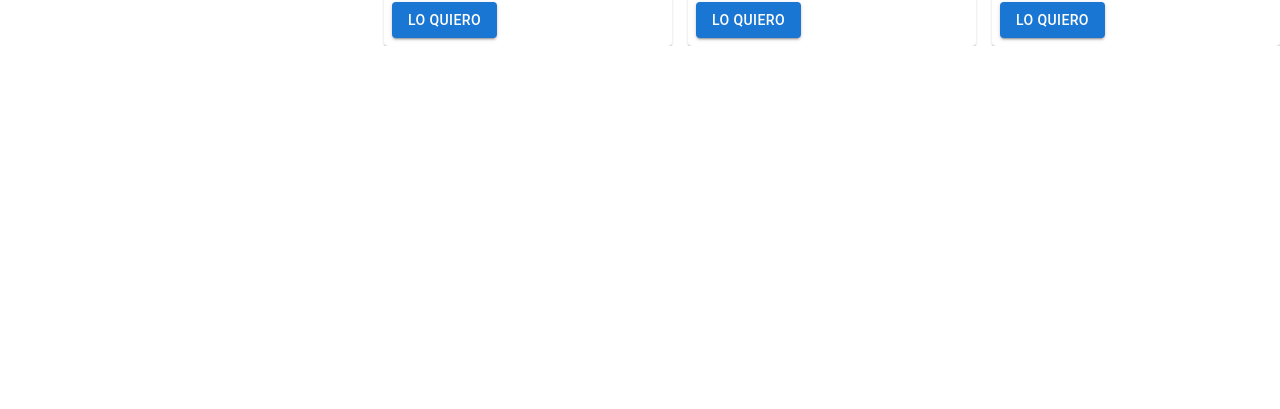
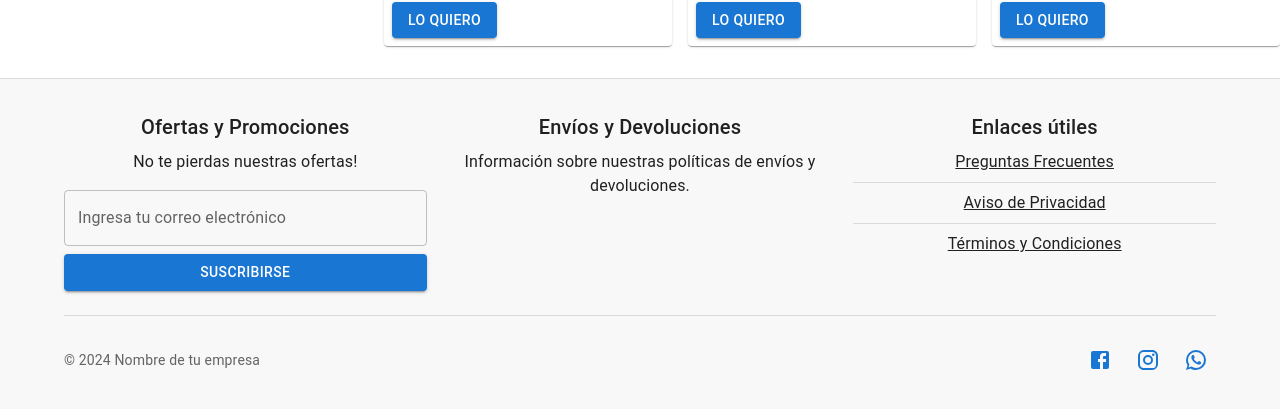
Before and after one commit to yeisonbs/demo-catalogo-productos, a React (Create React App) app: page / in a window 1280 px wide. Shown: the part 765-1174 px from the top of the page. Before the commit the page ends 811 px from the top, so only its background shows below. Built offline with nearby package versions, Linux system fonts and the light colour scheme.

Commit message:
creacion del footer

```diff
--- /dev/null
+++ b/src/components/footer/Footer.jsx
@@ -0,0 +1,77 @@
+import React from 'react';
+import { Box, Container, Grid, Typography, TextField, Button, Link, Divider, IconButton } from '@mui/material';
+import FacebookIcon from '@mui/icons-material/Facebook';
+import InstagramIcon from '@mui/icons-material/Instagram';
+import WhatsAppIcon from '@mui/icons-material/WhatsApp';
+
+const Footer = () => {
+  return (
+    <Box sx={{ backgroundColor: '#f8f8f8', py: 4, mt: 4, borderTop: '1px solid #ddd' }}>
+      <Container>
+        <Grid container spacing={4}>
+          <Grid item xs={12} md={4}>
+            <Typography variant="h6" gutterBottom>
+              Ofertas y Promociones
+            </Typography>
+            <Typography>No te pierdas nuestras ofertas!</Typography>
+            <TextField
+              id="email-input"
+              label="Ingresa tu correo electrónico"
+              variant="outlined"
+              fullWidth
+              margin="normal"
+            />
+            <Button variant="contained" color="primary" fullWidth>
+              Suscribirse
+            </Button>
+          </Grid>
+
+          <Grid item xs={12} md={4}>
+            <Typography variant="h6" gutterBottom>
+              Envíos y Devoluciones
+            </Typography>
+            <Typography>Información sobre nuestras políticas de envíos y devoluciones.</Typography>
+          </Grid>
+
+          <Grid item xs={12} md={4}>
+            <Typography variant="h6" gutterBottom>
+              Enlaces útiles
+            </Typography>
+            <Link href="#" color="inherit">
+              Preguntas Frecuentes
+            </Link>
+            <Divider sx={{ my: 1 }} />
+            <Link href="#" color="inherit">
+              Aviso de Privacidad
+            </Link>
+            <Divider sx={{ my: 1 }} />
+            <Link href="#" color="inherit">
+              Términos y Condiciones
+            </Link>
+          </Grid>
+        </Grid>
+
+        <Divider sx={{ my: 3 }} />
+
+        <Grid container justifyContent="space-between" alignItems="center">
+          <Typography variant="body2" color="textSecondary">
+            © 2024 Nombre de tu empresa
+          </Typography>
+          <Box sx={{ display: 'flex', gap: 1 }}>
+            <IconButton color="primary" href="#" target="_blank">
+              <FacebookIcon />
+            </IconButton>
+            <IconButton color="primary" href="#" target="_blank">
+              <InstagramIcon />
+            </IconButton>
+            <IconButton color="primary" href="#" target="_blank">
+              <WhatsAppIcon />
+            </IconButton>
+          </Box>
+        </Grid>
+      </Container>
+    </Box>
+  );
+};
+
+export default Footer;
--- a/src/pages/HomePage.jsx
+++ b/src/pages/HomePage.jsx
@@ -6,6 +6,7 @@ import ProductFilter from '../components/product-list/Product-Filter';
 import ProductItem from '../components/product-list/Product-Item';
 import ProductModal from '../components/product-list/Product-Modal';
 import productsData from '../data/Products.json';
+import Footer from '../components/footer/Footer';
 
 
 const HomePage = () => {
@@ -22,32 +23,32 @@ const HomePage = () => {
 
   return (
     <div>
+      <header>
         <HeaderMenu />
+      </header>
 
+      <section>
         <div style={{ display: 'flex' }}>
           {/* Columna izquierda para el ProductFilter */}
           <div style={{ flex: '0 0 30%', paddingRight: '20px' }}>
             <ProductFilter />
             <h1>primer bloque</h1>
           </div>
-
-
-
           <div>
             {/* Renderizar ProductItem y otros elementos */}
             <ProductItem product={productsData[2]} onProductClick={handleProductClick} />
-      {/* Otros productos y elementos */}
 
             {/* Renderizar ProductModal */}
             <ProductModal product={selectedProduct} onClose={handleCloseModal} />
 
           </div>
+        </div>
+      </section>
 
+      <footer >
+        <Footer />
+      </footer>
 
-
-
-
-    </div>
     </div>
 
   );
```
Lines whose indentation alone changed are shown as unchanged.
